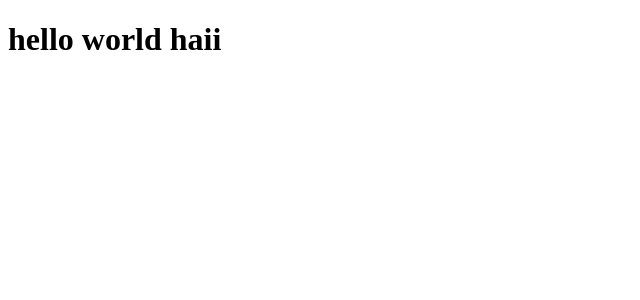
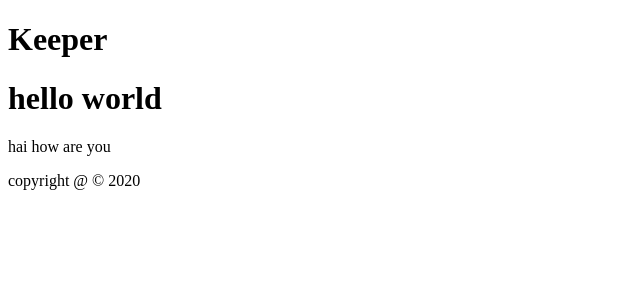
Before and after one commit to laksuryann/react-keeper-app, a React (Create React App) app: page / in a window 1280 px wide. Shown: the top 300 px of the page, without its empty margins (0-640 px from the left). Built offline with nearby package versions, Linux system fonts and the light colour scheme.

Commit message:
Header, footer , note components added .

```diff
--- a/package.json
+++ b/package.json
@@ -1,5 +1,5 @@
 {
-  "homepage": "http://gitname.github.io/react-gh-pages",
+  "homepage": "http://laksuryann.github.io/react-keeper-app",
   "name": "react-keeper-app",
   "version": "1.0.0",
   "description": "",
--- a/src/components/App.jsx
+++ b/src/components/App.jsx
@@ -1,11 +1,14 @@
 import React from "react";
+import Header from "./Header.jsx";
+import Footer from "./Footer.jsx";
+import Note from "./Note.jsx";
 
-
-function App() {
-
-
-  return <h1> hello world haii</h1>
-
+function App(){
+    return <div>
+    <Header />
+    <Note />
+    <Footer />
+    </div>
 }
 
 export default App;
--- /dev/null
+++ b/src/components/Footer.jsx
@@ -0,0 +1,11 @@
+import React from "react";
+
+const year = new Date().getFullYear();
+
+function Footer(){
+    return <footer>
+    <p>copyright @ <span> &#169; </span> {year} </p>
+    </footer>;
+}
+
+export default Footer;
--- /dev/null
+++ b/src/components/Header.jsx
@@ -0,0 +1,9 @@
+import React from "react";
+
+function Header(){
+    return <header>
+    <h1>Keeper</h1>
+    </header>;
+}
+
+export default Header;
--- /dev/null
+++ b/src/components/Note.jsx
@@ -0,0 +1,10 @@
+import React from "react";
+
+function Note(){
+    return <div className="note">
+        <h1>hello world</h1>
+        <p>hai how are you</p>
+    </div>;
+}
+
+export default Note;
```
